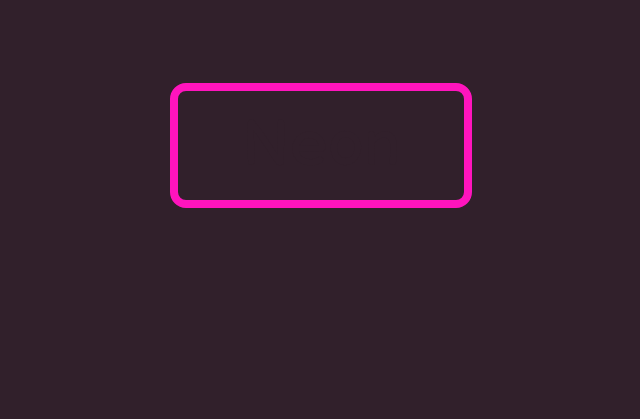
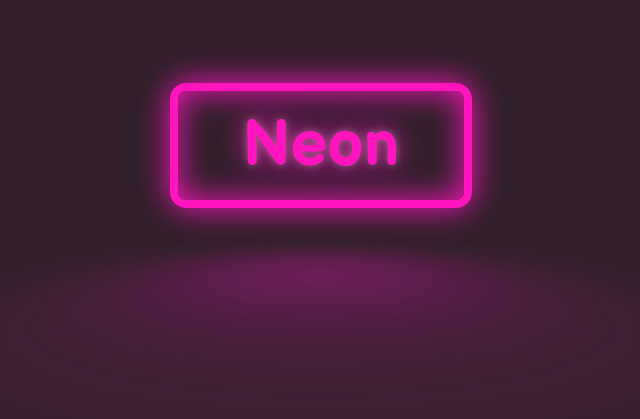
Before and after one commit to Mason-GR/Neon-Button, a plain HTML site: page index.html in a window 1280 px wide. Shown: the part 263-682 px from the top of the page, without its empty margins (319-959 px from the left). Drawn offline with Linux system fonts and the light colour scheme.

Commit message:
finished styling

```diff
--- a/index.html
+++ b/index.html
@@ -9,7 +9,7 @@
     <link rel="preconnect" href="https://fonts.googleapis.com" />
     <link rel="preconnect" href="https://fonts.gstatic.com" crossorigin />
     <link
-      href="https://fonts.googleapis.com/css2?family=Balsamiq+Sans:ital,wght@0,400;0,700;1,400;1,700&display=swap"
+      href="https://fonts.googleapis.com/css2?family=Balsamiq+Sans:wght@700&display=swap"
       rel="stylesheet"
     />
     <!-- My CSS -->
--- a/style.css
+++ b/style.css
@@ -10,21 +10,70 @@
 }
 
 body {
+  font-family: "Balsamiq Sans", cursive;
   min-height: 100vh;
   display: grid;
   place-items: center;
   background: var(--clr-bg);
-  font-family: "Balsamiq Sans", cursive;
   color: var(--clr-neon);
 }
 
 .neon-btn {
   font-size: 4rem;
-  color: var(--clr-bg);
   display: inline-block;
   cursor: pointer;
   text-decoration: none;
+  color: var(--clr-neon);
   border: var(--clr-neon) 0.125em solid;
   padding: 0.25em 1em;
   border-radius: 0.25em;
+  text-shadow: 0 0 0.125em hsl(0 0% 100% / 0.3), 0 0 0.45em currentColor;
+  box-shadow: inset 0 0 0.5em 0 var(--clr-neon), 0 0 0.5em 0 var(--clr-neon);
+  position: relative;
+  /* transition: background-color 100ms linear; */
 }
+
+.neon-btn::before {
+  pointer-events: none;
+  content: "";
+  position: absolute;
+  background: var(--clr-neon);
+  top: 120%;
+  left: 0;
+  width: 100%;
+  height: 100%;
+  transform: perspective(1em) rotateX(40deg) scale(1, 0.35);
+  filter: blur(1.5em);
+  opacity: 0.7;
+}
+
+.neon-btn::after {
+  content: "";
+  position: absolute;
+  top: 0;
+  bottom: 0;
+  left: 0;
+  right: 0;
+  box-shadow: 0 0 2em 0.5em var(--clr-neon);
+  opacity: 0;
+  background: var(--clr-neon);
+  z-index: -1;
+  transition: opacity 100ms linear;
+}
+
+.neon-btn:hover,
+.neon-btn:focus {
+  /* background: var(--clr-neon); */
+  color: var(--clr-bg);
+  text-shadow: none;
+}
+
+.neon-btn:hover::before,
+.neon-btn:focus::before {
+  opacity: 1;
+}
+
+.neon-btn:hover::after,
+.neon-btn:focus::after {
+  opacity: 1;
+}
```
